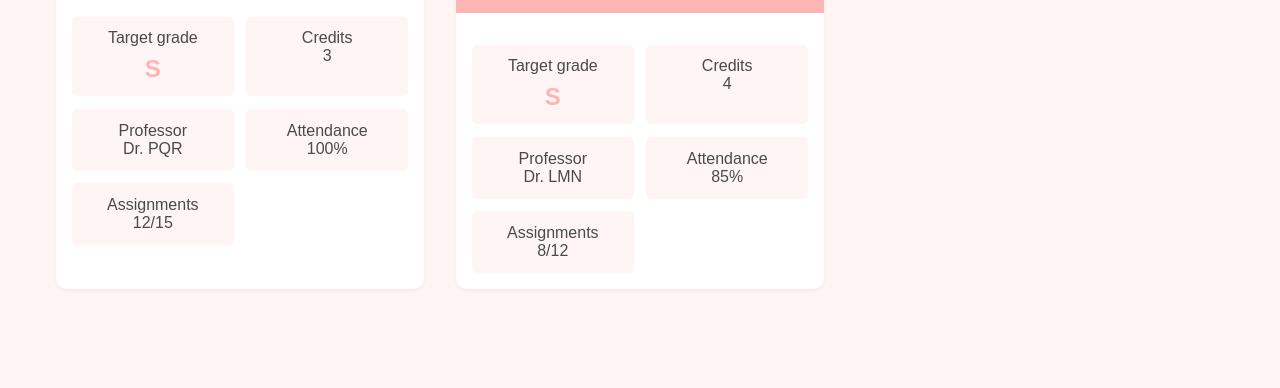
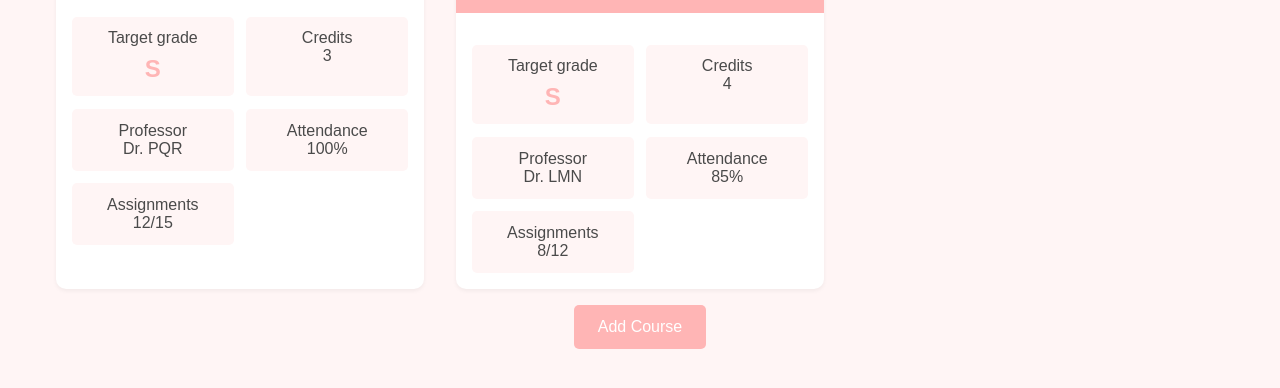
Before and after one commit to Priya-bsk/Student-academic-management, a plain HTML site: page course.html in a window 1280 px wide. Shown: the part 384-772 px from the top of the page. Drawn offline with Linux system fonts and the light colour scheme.

Commit message:
Update course.html

```diff
--- a/course.html
+++ b/course.html
@@ -142,6 +142,18 @@
                 grid-template-columns: 1fr;
             }
         }
+        .add-course-btn {
+            display: block;
+            margin: 1rem auto;
+            padding: 0.8rem 1.5rem;
+            background-color: var(--primary);
+            border: none;
+            border-radius: 5px;
+            cursor: pointer;
+            font-size: 1rem;
+            color: white;
+        }
+
     </style>
 </head>
 <body>
@@ -176,6 +188,9 @@
         <div class="courses-grid" id="coursesGrid">
             <!-- Courses will be dynamically added here -->
         </div>
+
+        <button class="add-course-btn">Add Course</button>
+
     </div>
 
     <script>
```
